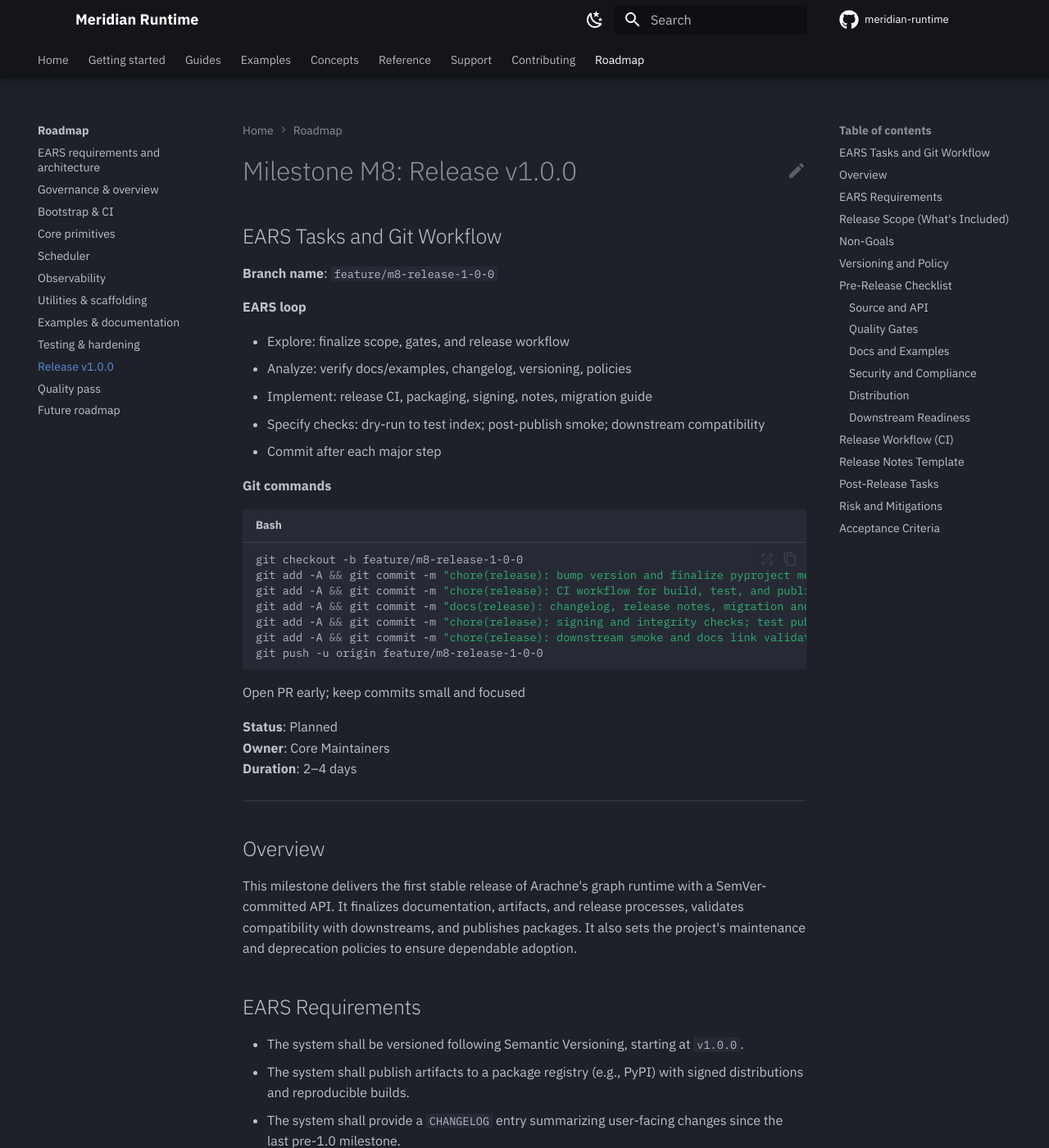
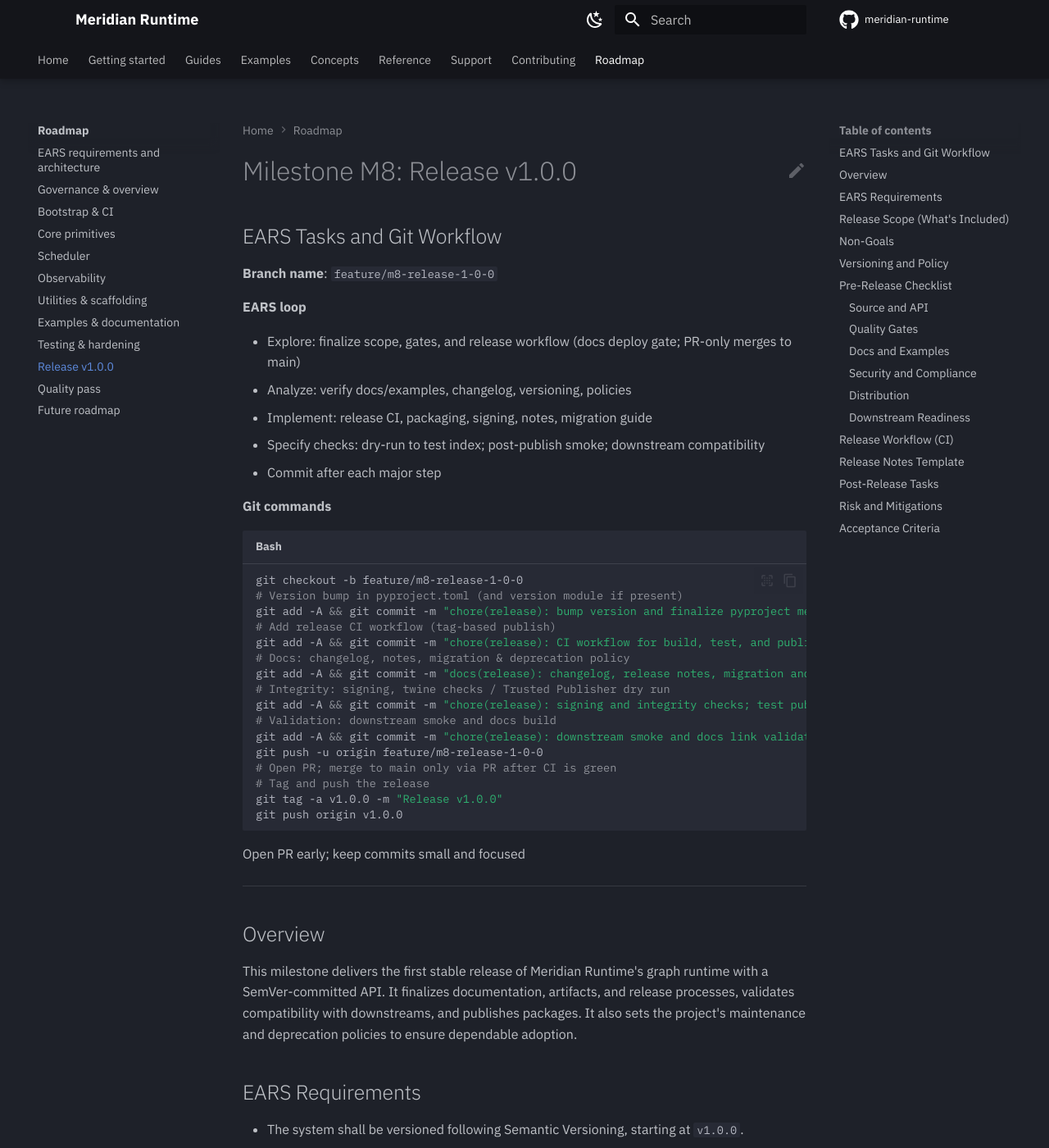
Before and after one commit to GhostWeaselLabs/arachne, an MkDocs documentation site: the page built from docs/roadmap/release-v1.0.0.md, in a window 1280 px wide and 1400 px high. Shown: the whole window at 82% size. Built offline with MkDocs 1.6.1 and Material for MkDocs 9.7.7, drawn with Linux system fonts in a browser that asks for light colours; comment, search, counter and statistics services are not loaded; some of the changed text lies outside the part shown.

Commit message:
docs(release): update v1.0.0 roadmap with OIDC workflow and docs deploy requirements

````diff
--- a/docs/roadmap/release-v1.0.0.md
+++ b/docs/roadmap/release-v1.0.0.md
@@ -6,7 +6,7 @@
 
 **EARS loop**
 
-- Explore: finalize scope, gates, and release workflow
+- Explore: finalize scope, gates, and release workflow (docs deploy gate; PR-only merges to main)
 - Analyze: verify docs/examples, changelog, versioning, policies
 - Implement: release CI, packaging, signing, notes, migration guide
 - Specify checks: dry-run to test index; post-publish smoke; downstream compatibility
@@ -16,25 +16,30 @@
 
 ```bash
 git checkout -b feature/m8-release-1-0-0
+# Version bump in pyproject.toml (and version module if present)
 git add -A && git commit -m "chore(release): bump version and finalize pyproject metadata"
+# Add release CI workflow (tag-based publish)
 git add -A && git commit -m "chore(release): CI workflow for build, test, and publish on tag"
+# Docs: changelog, notes, migration & deprecation policy
 git add -A && git commit -m "docs(release): changelog, release notes, migration and deprecation policy"
+# Integrity: signing, twine checks / Trusted Publisher dry run
 git add -A && git commit -m "chore(release): signing and integrity checks; test publish flow"
+# Validation: downstream smoke and docs build
 git add -A && git commit -m "chore(release): downstream smoke and docs link validation"
 git push -u origin feature/m8-release-1-0-0
+# Open PR; merge to main only via PR after CI is green
+# Tag and push the release
+git tag -a v1.0.0 -m "Release v1.0.0"
+git push origin v1.0.0
 ```
 
 Open PR early; keep commits small and focused
-
-**Status**: Planned
-**Owner**: Core Maintainers
-**Duration**: 2–4 days
 
 ---
 
 ## Overview
 
-This milestone delivers the first stable release of Arachne's graph runtime with a SemVer-committed API. It finalizes documentation, artifacts, and release processes, validates compatibility with downstreams, and publishes packages. It also sets the project's maintenance and deprecation policies to ensure dependable adoption.
+This milestone delivers the first stable release of Meridian Runtime's graph runtime with a SemVer-committed API. It finalizes documentation, artifacts, and release processes, validates compatibility with downstreams, and publishes packages. It also sets the project's maintenance and deprecation policies to ensure dependable adoption.
 
 ## EARS Requirements
 
@@ -46,6 +51,7 @@
 - If any gate (lint, type, tests, coverage) fails, the workflow shall abort without publishing.
 - The system shall provide a migration guide for any changes since RC or beta, including deprecated APIs.
 - The system shall validate that examples run with `uv` and that documentation links are correct at release time.
+- The documentation site shall be built and deployed on GitHub Pages successfully for the tagged release; link checking is enforced on pull requests (not on main) to avoid blocking deploys.
 - The system shall define and document a deprecation policy for future changes.
 - The system shall verify downstream compatibility by running a smoke CI against an integration repository or a minimal consumer project.
 
@@ -114,6 +120,8 @@
 - [ ] Docs: quickstart, api, patterns, troubleshooting, observability complete
 - [ ] Metric catalog verified against code
 - [ ] Examples: `hello_graph` and `pipeline_demo` validated via `uv run`
+- [ ] GitHub Pages deploy is green for the tagged release (live site loads without errors)
+- [ ] Home page visual polish: Meridian Halo renders and no console errors in DevTools
 - [ ] Docs links validated (no broken references)
 
 ### Security and Compliance
@@ -131,7 +139,7 @@
 - [ ] Build: sdist and manylinux/macOS wheels built via PEP 517 backend
 - [ ] Sign artifacts (GPG) and/or use trusted publisher flow
 - [ ] Test publish to staging/test index (if available)
-- [ ] Final publish to PyPI
+- [ ] Final publish to PyPI (via Trusted Publisher OIDC if configured, or twine upload with repository tokens stored in CI secrets; never commit credentials)
 - [ ] Verify install: fresh virtual env, `uv sync`, import smoke, example run
 
 ### Downstream Readiness
@@ -152,12 +160,23 @@
 2. `uv sync` (locked)
 3. Quality gates: ruff, mypy, pytest with coverage
 4. Build artifacts: sdist, wheels
-5. Integrity checks: twine check; optional GPG signing
+5. Integrity checks: twine check; optional GPG signing; verify Trusted Publisher permissions (if used)
 6. Publish to registry (conditional on all prior steps passing)
-7. Create VCS release with notes, changelog excerpt, and artifact links
+7. Create VCS release with notes, changelog excerpt, and artifact links (automated in CI)
 8. Post-publish smoke: create fresh env and install from registry; run `hello_graph`
 
 ---
+
+Add a new CI workflow file (to be created): `.github/workflows/release.yml`
+- on: push tags: ['v*']
+- jobs:
+  - setup Python, uv sync (locked)
+  - quality gates: ruff, mypy, pytest with coverage
+  - build artifacts: sdist + wheels
+  - integrity: twine check; optional GPG sign
+  - publish: PyPI via Trusted Publisher or twine (using repo secrets)
+  - GitHub Release: create and attach notes changelog excerpt
+  - post-publish smoke: fresh env, install from PyPI, run `examples/hello_graph`
 
 ## Release Notes Template
 
@@ -228,6 +247,8 @@
 
 - `v1.0.0` tag created; artifacts published and signed; release notes available
 - CI pipeline green on tag; post-publish install smoke passes on clean env
-- Examples runnable; docs complete and cross-linked
+- Examples runnable; docs complete and cross-linked; GitHub Pages deploy green for the release tag
+- Home page Halo visible; DevTools console clean (no errors)
+- GitHub Release created with notes and links to live docs (home, API reference)
 - Downstream smoke green with `v1.0.0` pin
 - `CHANGELOG` updated; deprecation and support policies documented
````
